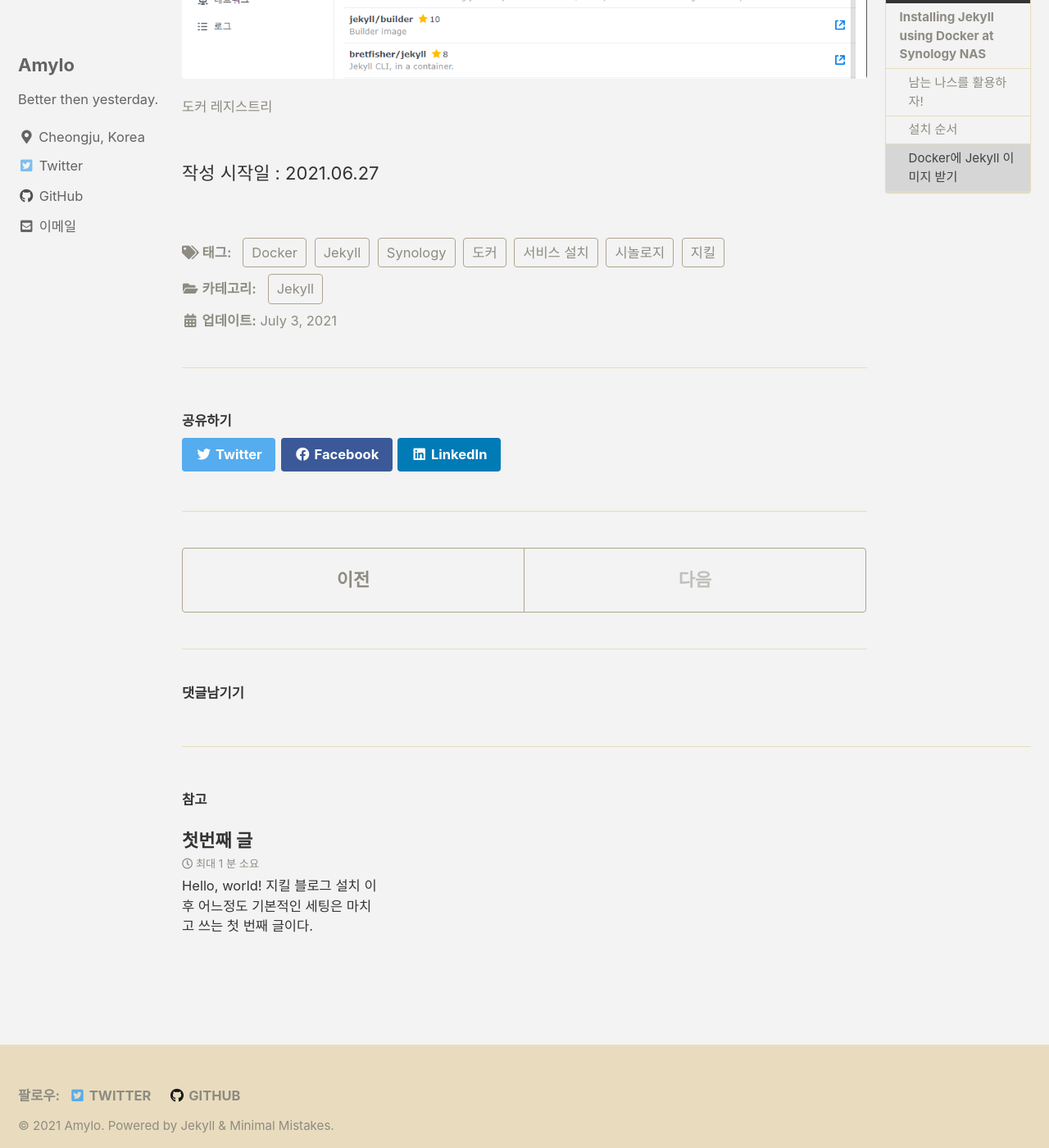
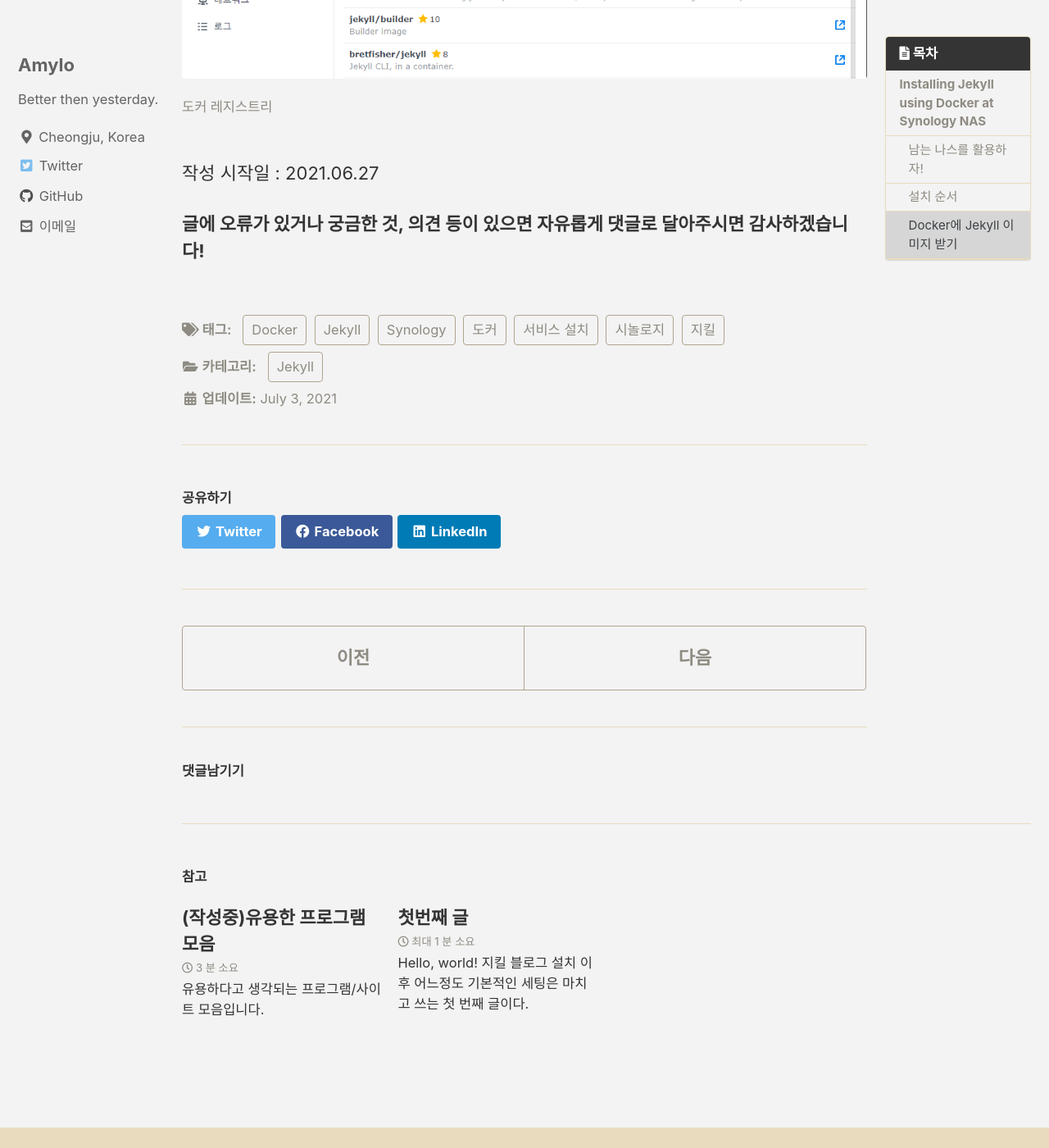
Before and after one commit to Amylo-jh/Amylo-blog, a Jekyll site: the page built from _posts/2021-06-27-jekyll_on_nas.md, in a window 1280 px wide and 1400 px high, scrolled down 2434 px. Shown: the whole window at 82% size. Built offline with Jekyll 4.4.1, drawn with Linux system fonts in a browser that asks for light colours; cached includes are drawn as plain includes; comment, search, counter and statistics services are not loaded; part of the change alters nothing that is shown.

Commit message:
useful_utility 글 작성

```diff
--- a/_posts/2021-06-27-jekyll_on_nas.md
+++ b/_posts/2021-06-27-jekyll_on_nas.md
@@ -13,11 +13,10 @@ tags:
 docker_registry:
 - url: /assets/images/jekyll_howto/docker_registry.png
   image_path: /assets/images/jekyll_howto/docker_registry.png
-last_modified_at: 2021-07-03T23:50
-comments: true
 toc : true
 toc_label: "목차"
 toc_sticky : true
+last_modified_at: 2021-07-03T23:50
 ---
 나스가 있어도, 없어도 내 블로그를 만들어 보는건 어떨까요?
 
@@ -66,3 +65,5 @@ toc_sticky : true
 
 
 작성 시작일 : 2021.06.27
+
+**글에 오류가 있거나 궁금한 것, 의견 등이 있으면 자유롭게 댓글로 달아주시면 감사하겠습니다!**
--- /dev/null
+++ b/_posts/2021-08-08-useful_utility.md
@@ -0,0 +1,94 @@
+---
+title: "(작성중)유용한 프로그램 모음"
+categories:
+ - Utility
+tags:
+ - Utility
+toc: true
+toc_label: "목차"
+toc_sticky: true
+last_modified_at: 2021-08-08T23:15
+---
+유용하다고 생각되는 프로그램/사이트 모음입니다.
+
+# Programs
+1. Everything
+제작사 : voidtools
+유형 : 프리웨어
+링크 : https://www.voidtools.com/ko-kr/downloads/
+
+![everything_search_gif]({{ site.url }}{{ site.baseurl }}/assets/images/useful_utility/Everything_search.gif)
+
+위의 gif파일에서 볼 수 있듯이, 윈도우에서 끔찍하게 느린 파일 탐색기의 검색 기능은 everything을 사용하기 시작하면 다시는 쓰지 않게 될 것이다.
+초보자들도 사용하기에 매우 편리해 누구에게나 추천한다.
+매우 가볍고, 빠른데다가, 네트워크 위치 검색과 풍부한 검색 옵션까지 제공한다.
+
+2. Bandizip
+제작사 : Bandisoft
+유형 : 무료/상용 소프트웨어
+링크 : https://kr.bandisoft.com/bandizip/
+
+![Bandizip]({{ site.url }}{{ site.baseurl }}/assets/images/useful_utility/Bandizip.png)
+
+압축 프로그램이다. 알집보다는 훨씬 낫다고 생각한다. 유료 버전도 있지만 무료로도 어지간한 기능은 다 있다. 포맷 후 설치할 필수 프로그램.
+
+3. EarTrumpet
+제작사 : File-New-Project
+유형 : 무료
+링크 : https://www.microsoft.com/ko-kr/p/eartrumpet/9nblggh516xp?activetab=pivot:overviewtab
+
+![EarTrumpet]({{ site.url }}{{ site.baseurl }}/assets/images/useful_utility/EarTrumpet.jpg)
+
+윈도우에서 각 응용 프로그램별 소리 크기를 조절하는데 도움을 주는 프로그램이다.
+물론 이 프로그램 없이도 소리 설정을 열어 볼륨 믹서를 열고 조절해도 되지만, 이걸 원클릭으로 접근할 수 있다는데 굳이 마다할 이유가 없다.
+오디오 인터페이스가 여러개 있어도 빠르게 조절 가능하다.
+
+4. WFDownloader
+제작사 : WFDownloader
+유형 : 무료
+링크 : https://www.wfdownloader.xyz/download
+
+![WFDownloader]({{ site.url }}{{ site.baseurl }}/assets/images/useful_utility/WFDownloader.png)
+
+아직 많이 사용은 안 해봤지만, 크롤러 기능도 겸하고 있는 사진 다운로더이다.
+웹사이트에서 한번에 많은 사진을 받아야 할 때 사용하기 좋다.
+
+5. qBittorrent
+제작사 : https://github.com/qbittorrent/qBittorrent
+유형 : 무료 / GPLv2+
+링크 : https://www.qbittorrent.org/download.php
+
+![qBittorrent]({{ site.url }}{{ site.baseurl }}/assets/images/useful_utility/qBittorrent.png)
+
+나스를 구매하고 난 이후에는 개인 pc나 휴대폰에서 토렌트 프로그램을 돌리고 있지 않지만, 만약 사용해야 한다면 다른 utorrent나 bittorrent 클라이언트보다는 위 프로그램을 사용하는 것을 추천한다. 다른 클라이언트에는 광고 또는 채굴프로그램이 같이 딸려 오기도 한다.
+
+6. Iriun Webcam
+제작사 : Iriun
+유형 : 무료/상용 프로그램
+링크 : https://iriun.com/
+
+![Iriun_webcam]]({{ site.url }}{{ site.baseurl }}/assets/images/useful_utility/Iriun_webcam.png)
+
+Android/iOS 스마트폰에 앱을 설치하여 pc 웹캠으로 활용할 수 있도록 해 준다.
+pc에 웹캠이 필요한데 없거나 꼭 살 필요까지는 없을때 대용품으로 쓰기에 괜찮다.
+무료 버전은 워터마크가 있긴 하지만, 크게 거슬리는 편은 아니다.
+obs에 연결하여 사용할 수도 있고, 디스코드 화상통화에도 연결이 가능하다.
+다만 사용시 휴대폰의 발열과 배터리 사용량에 유의해야 한다.
+
+7. RaiDrive
+제작사 : OpenBoxLab.Inc
+유형 : 무료/상용 프로그램
+링크 : https://www.raidrive.com/
+
+![RaiDrive]]({{ site.url }}{{ site.baseurl }}/assets/images/useful_utility/RaiDrive.png)
+
+NAS를 사용중이라면 더더욱 추천한다. 다양한 클라우드 서비스 및 파일 전송 프로토콜을 지원하여 윈도 파일 탐색기에서 네트워크 드라이브로 매핑하여 사용할 수 있게 해 준다.
+무료 버전으로도 충분히 쓸만한 성능은 나오는것 같아 아직 유료 버전까지는 사용하지 않았다.
+특징으로는 개발사가 한국에 있다는 것이다. 커뮤니티도 글로벌 뿐만 아니라 한국어 커뮤니티도 있는 것이 장점이다.
+위의 Everything과 연계하여 사용하기에도 좋다.
+
+8. OBS Studio (Open Broadcaster Software)
+제작사 :
+
+
+**글에 오류가 있거나 궁금한 것, 의견 등이 있으면 자유롭게 댓글로 달아주시면 감사하겠습니다!**
```
Also changed, not shown: assets/images/useful_utility/Bandizip.png (added), assets/images/useful_utility/EarTrumpet.jpg (added), assets/images/useful_utility/Iriun_webcam.png (added), assets/images/useful_utility/RaiDrive.png (added), assets/images/useful_utility/WFDownloader.png (added), assets/images/useful_utility/everything_search.gif (added), assets/images/useful_utility/qBittorrent.png (added).
